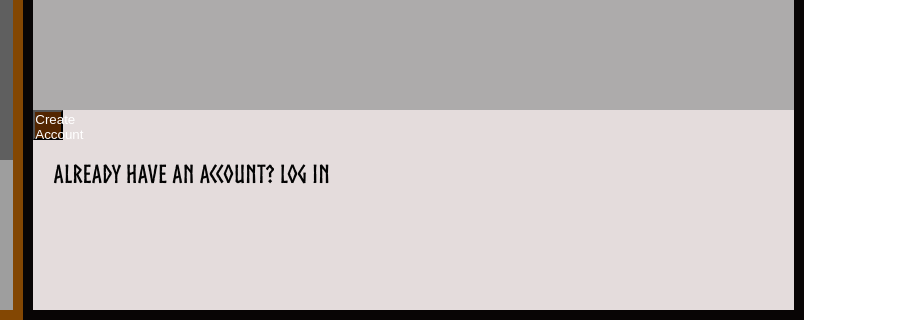
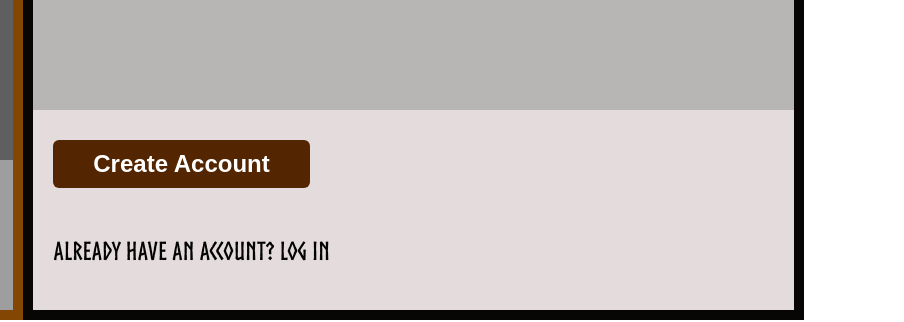
Before and after one commit to iDefenestrate/sign-up-form, a plain HTML site: page index.html in a window 1280 px wide. Shown: the part 500-822 px from the top of the page, 376-1280 px from the left. Drawn offline with Linux system fonts and the light colour scheme; grey boxes are pictures that could not be loaded.

Commit message:
Improve button design

```diff
--- a/css/style.css
+++ b/css/style.css
@@ -75,15 +75,20 @@ img {
 }
 
 .sign-up {
-  background-color: rgb(173, 171, 171);
+  background-color: rgb(184, 181, 181);
   height: 300px;
 }
 
 button {
-  height: 30px;
-  width: 30px;
+  padding: 10px 40px;
+  border: none;
+  border-radius: 6px;
   background-color: rgb(83, 38, 1);
   color: white;
+  cursor: pointer;
+  font-size: 1.5rem;
+  margin: 30px 0px 30px 20px;
+  font-weight: 800;
 }
 
 p {
```
